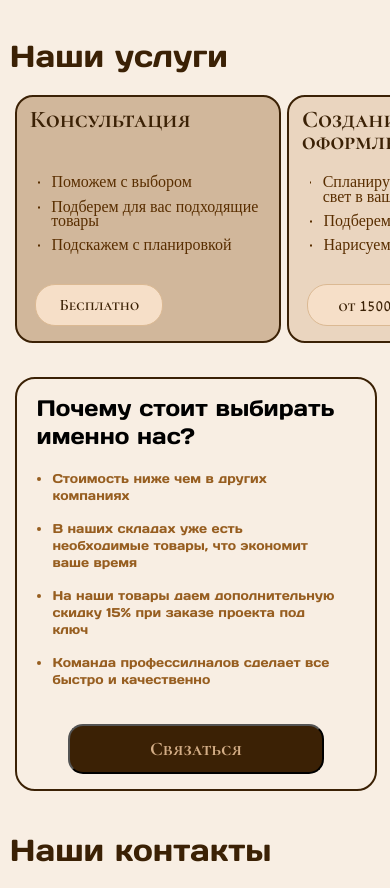
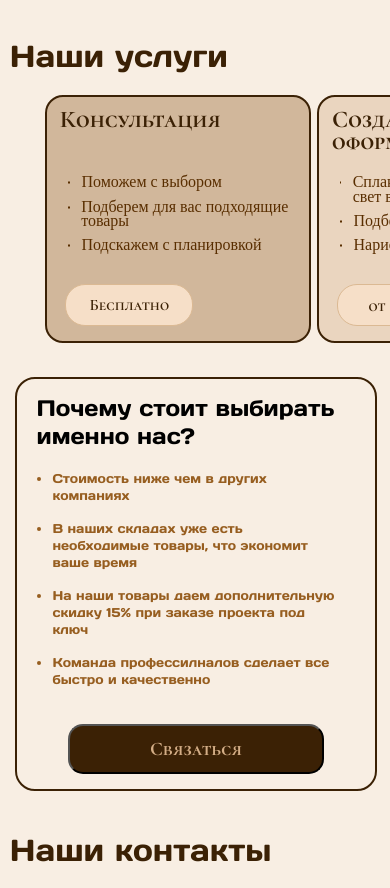
Before and after one commit to jaruzzix/LightLand-Landing, a website: page public/index.html in a window 390 px wide. Shown: the part 1830-2718 px from the top of the page. Drawn offline with Linux system fonts and the light colour scheme; a web font is replaced by a local one.

Commit message:
исправил скролл для услуг

```diff
--- a/public/style.css
+++ b/public/style.css
@@ -1577,13 +1577,9 @@ nav {
 
 
     #services-list {
-        width: calc(2000px);
-        left: 30px;
+        width: 2000px;
+        padding: 0 30px;
         display: flex;
-    }
-
-    #services-list:last-child {
-        margin-right: 30px;
     }
 
     .service-box {
```
